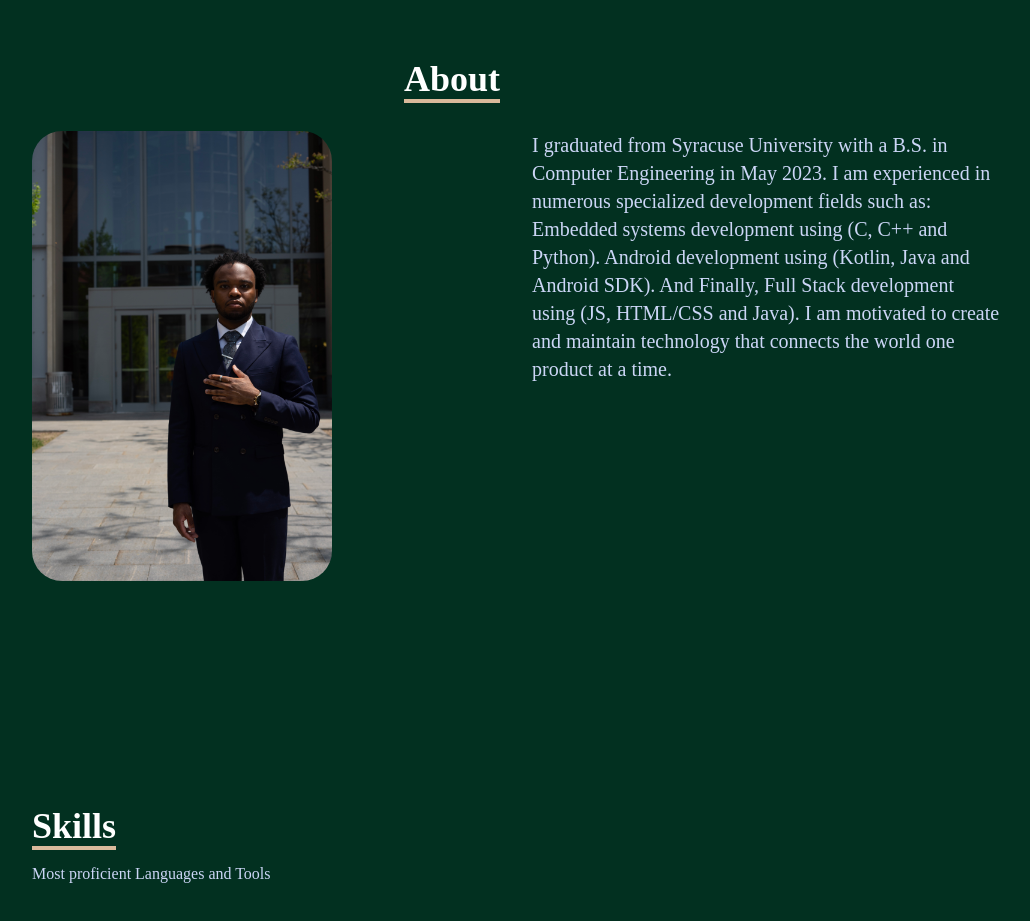
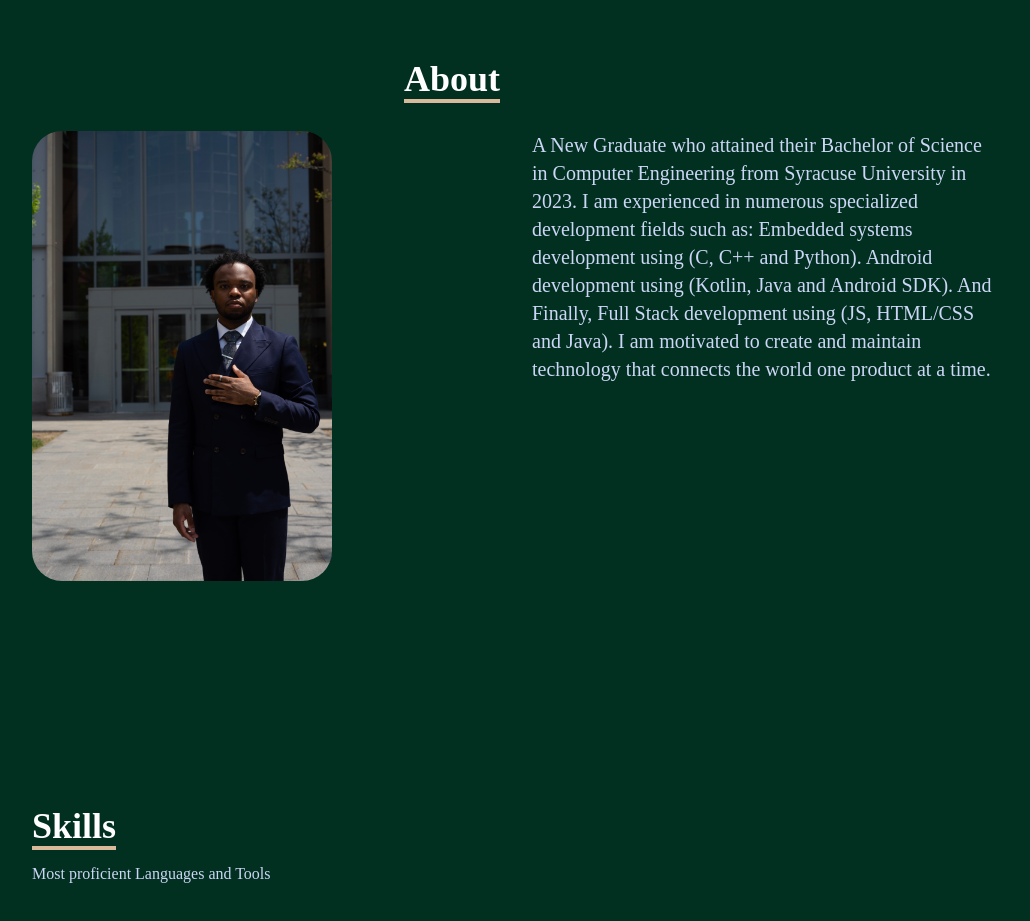
Before and after one commit to SamBatula/My-react-portfolio-app, a React (Create React App) app: page / in a window 1280 px wide. Shown: the part 880-1801 px from the top of the page, without its empty margins (124-1154 px from the left). Built offline with nearby package versions, Linux system fonts and the light colour scheme.

Commit message:
updated about

```diff
--- a/src/components/About.jsx
+++ b/src/components/About.jsx
@@ -26,7 +26,7 @@ const About = () => {
                     <img src = {ProfilePic} alt = "ProfilePic Image" style={{width: '300px', borderRadius: 30}}/>
                 </div>
                 <div className='sm:textright text-xl font-normal  text-[#ccd6f6] '>
-                  <p> I graduated from Syracuse University with a B.S. in Computer Engineering in May 2023. I am experienced in numerous specialized development fields such as: Embedded systems development using (C, C++ and Python). Android development using (Kotlin, Java and Android SDK). And Finally, Full Stack development using (JS, HTML/CSS and Java). I am motivated to create and maintain technology that connects the world one product at a time.
+                  <p> A New Graduate who attained their Bachelor of Science in Computer Engineering from Syracuse University in 2023. I am experienced in numerous specialized development fields such as: Embedded systems development using (C, C++ and Python). Android development using (Kotlin, Java and Android SDK). And Finally, Full Stack development using (JS, HTML/CSS and Java). I am motivated to create and maintain technology that connects the world one product at a time.
                     </p>
                 </div>
            </div>
```
